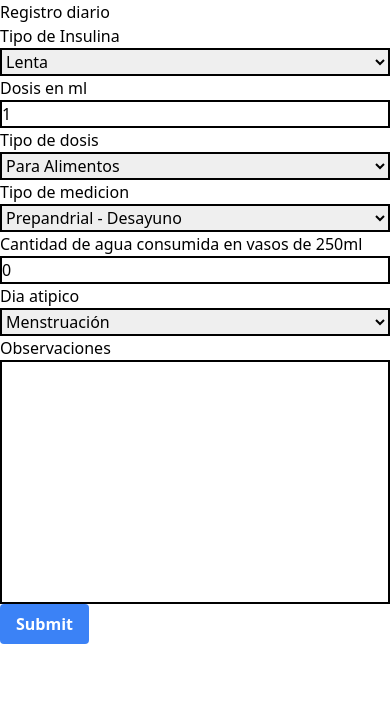
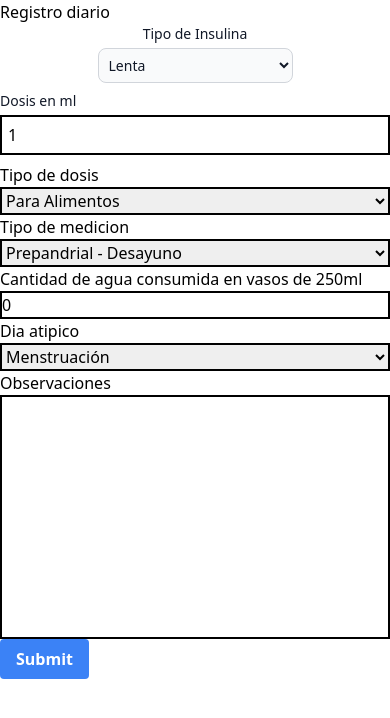
Before and after one commit to alfonsonadamas/Techani, a PHP site: page /registro.php in a window 390 px wide. Shown: the top 718 px of the page. Run offline with PHP 8.4, Linux system fonts and the light colour scheme.

Commit message:
Diseño responsivo

```diff
--- a/public/registro.php
+++ b/public/registro.php
@@ -8,19 +8,19 @@
   </head>
   <body>
     <h1>Registro diario</h1>
-    <form action="php/addRegistro.php" method="post">
-
-      <div class="flex flex-col">
-        <label for="tipo_insulina">Tipo de Insulina</label>
-        <select name="tipo_insulina" id="" class="border-2 border-black">
-          <option value="lenta">Lenta</option>
+    <form action="php/addRegistro.php" method="post" class="sm:flex sm:flex-row">
+      <div>
+        <div class="flex flex-col items-center mb-2 ">
+          <label for="tipo_insulina" class="block mb-1 text-sm font-medium text-gray-900 ">Tipo de Insulina</label>
+          <select name="tipo_insulina" id="" class="bg-gray-50 border border-gray-300 text-gray-900 text-sm rounded-lg block p-1.5 w-1/2">
+            <option value="lenta" class="">Lenta</option>
             <option value="rapida">Rapida</option>
           </select>
         </div>
 
-      <div class="flex flex-col">
-        <label for="dosis">Dosis en ml</label>
-        <input type="number" name="dosis" min="1" max="25" placeholder="1" value="1" class="border-2 border-black">
+        <div class="flex flex-col mb-2">
+          <label for="dosis" class="block mb-1 text-sm font-medium text-gray-900">Dosis en ml</label>
+          <input type="number" name="dosis" min="1" max="25" placeholder="1" value="1" class="border-2 border-black p-1.5">
         </div>
 
         <div class="flex flex-col">
@@ -31,7 +31,6 @@
             <option value="24_horas">24 Horas</option>
           </select>
         </div>
-
         <div class="flex flex-col">
           <label for="tipo_medicion" class="">Tipo de medicion</label>
           <select name="tipo_medicion" id="" class="border-2 border-black">
@@ -44,7 +43,9 @@
             <option value="nocturna">Nocturna</option>
           </select>
         </div>
+      </div>
 
+      <div>
       <div class="flex flex-col" >
         <label for="vasos_agua" class="">Cantidad de agua consumida en vasos de 250ml</label>
         <input type="number" name="vasos_agua" min="0" max="20" placeholder="0" value="0" class="border-2 border-black">
@@ -60,15 +61,24 @@
           <option value="otro" id="otro">Otro...</option>
         </select>
 
-        <textarea name="" id="especifique" cols="30" rows="10" placeholder="Especifique" class="hidden border-2 border-black resize-none "></textarea>
+        <input type="text" id="especifique" placeholder="Especifique" class="hidden border-2 border-black resize-none ">
+
+        <!-- <textarea name=""  cols="30" rows="10" ></textarea> -->
       </div>
 
       <div class="flex flex-col">
         <label for="observaciones">Observaciones</label>
         <textarea name="observaciones" id="" cols="30" rows="10"  class="border-2 border-black resize-none"></textarea>
       </div>
+      </div>
 
+
+      <div>
         <input type="submit" class="bg-blue-500 hover:bg-blue-700 text-white font-bold py-2 px-4 rounded cursor-pointer" >
+      </div>
+
+
+
     </form>
   </body>
   <script src="js/script.js"></script>
--- a/tailwind.config.js
+++ b/tailwind.config.js
@@ -5,7 +5,4 @@ module.exports = {
     "./public/ejercicio.php",
     "./public/registro.php",
   ],
-  theme: {
-    extend: {},
-  },
 };
```
Also changed, not shown: public/php/DBManager.php (+23 -1 lines), public/php/anadirComida.php (added, +9 -0 lines), public/php/verRegistros.php (added, +9 -0 lines), public/registroAlimentos.php (added, +30 -0 lines), public/build/styles.css. Lines whose indentation alone changed are shown as unchanged.
